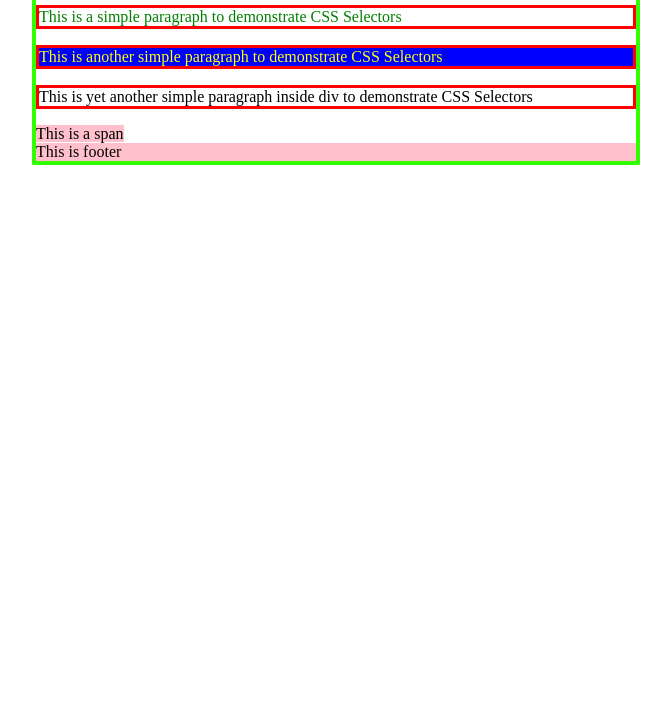
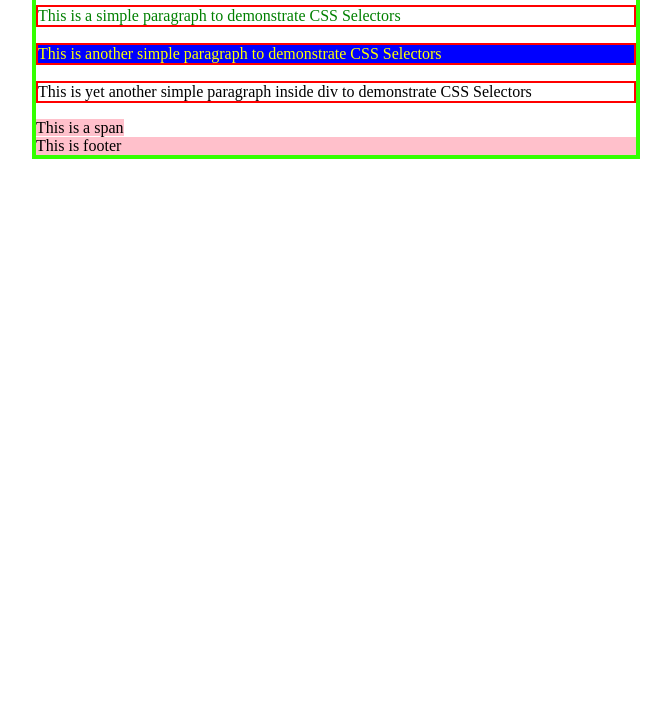
Before and after one commit to Rohit-Karalkar0612/Expt2-3, a plain HTML site: page index.html in a window 1280 px wide. Shown: the part 74-800 px from the top of the page, without its empty margins (304-975 px from the left). Drawn offline with Linux system fonts and the light colour scheme.

Commit message:
Update index.html

```diff
--- a/index.html
+++ b/index.html
@@ -8,7 +8,7 @@
     <style>
         /* Element Selector */
         p{
-            border: 3px solid red;
+            border: 2px solid red;
         }
         /* ID Selector */
         #firstPara{
```
